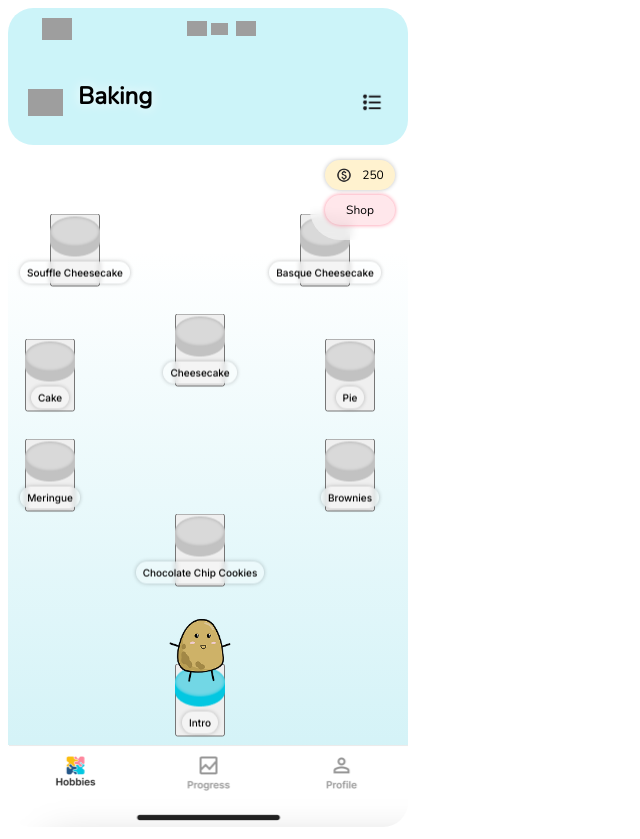
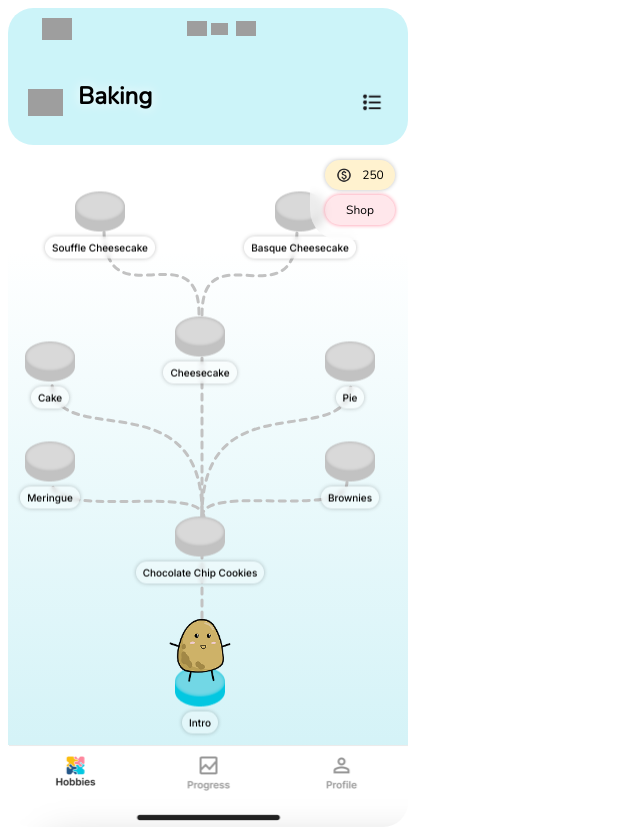
Before and after one commit to jocelyn-chen/cis5120-final-project, a React (Vite) app in the folder moz-todo-react/: page /baking in a window 1280 px wide. Shown: the whole page, without its empty margins (0-640 px from the left). Built offline with nearby package versions, Linux system fonts and the light colour scheme; grey boxes are pictures that could not be loaded.

Commit message:
add roadmap vectors

```diff
--- a/moz-todo-react/src/Baking.jsx
+++ b/moz-todo-react/src/Baking.jsx
@@ -80,11 +80,51 @@ const ShopSection = () => {
 const Roadmap = () => {
     return (
         <div className={styles.bakingBackground}>
+            {/* chocolate chip cookies to cake */}
+            <svg xmlns="http://www.w3.org/2000/svg" width="154" height="135" viewBox="0 0 154 135" fill="none"
+            style={{position:"absolute",left:"50px", top:"380px"}}>
+                <path d="M152 133C152 -3.88764 2 73.633 2 2" stroke="#C2C2C2" strokeWidth="3" strokeMiterlimit="2.3662" strokeLinecap="round" strokeLinejoin="round" strokeDasharray="6 6"/>
+            </svg>
+            {/* chocolate chip cookies to pie */}
+            <svg xmlns="http://www.w3.org/2000/svg" width="153" height="138" viewBox="0 0 153 138" fill="none"
+            style={{position:"absolute",left:"200px", top:"380px"}}>
+                <path d="M2 136C2 -4.02247 151 75.2734 151 2" stroke="#C2C2C2" stroke-width="3" stroke-miterlimit="2.3662" stroke-linecap="round" stroke-linejoin="round" stroke-dasharray="6 6"/>
+            </svg>
+            {/* intro to chocolate chip cookies */}
+            <svg xmlns="http://www.w3.org/2000/svg" width="4" height="152" viewBox="0 0 4 152" fill="none"
+            style={{position:"absolute",left:"200px", top:"540px"}}>
+                <path d="M2 150V2" stroke="#C2C2C2" stroke-width="3" stroke-linecap="round" stroke-linejoin="round" stroke-dasharray="6 6"/>
+            </svg>
+            {/* chocolate chip cookies to meringue */}
+            <svg xmlns="http://www.w3.org/2000/svg" width="156" height="40" viewBox="0 0 156 40" fill="none"
+            style={{position:"absolute",left:"50px", top:"480px"}}>
+                <path d="M154 38C154 2 2.00002 41.8769 2 2" stroke="#C2C2C2" stroke-width="3" stroke-miterlimit="2.3662" stroke-linecap="round" stroke-linejoin="round" stroke-dasharray="6 6"/>
+            </svg>
+            {/* chocolate chip cookies to brownies */}
+            <svg xmlns="http://www.w3.org/2000/svg" width="149" height="39" viewBox="0 0 149 39" fill="none"
+            style={{position:"absolute",left:"200px", top:"480px"}}>
+                <path d="M2 37C2 2 147 40.7692 147 2" stroke="#C2C2C2" stroke-width="3" stroke-miterlimit="2.3662" stroke-linecap="round" stroke-linejoin="round" stroke-dasharray="6 6"/>
+            </svg>
+            {/* chocolate chip cookies to cheesecake */}
+            <svg xmlns="http://www.w3.org/2000/svg" width="4" height="172" viewBox="0 0 4 172" fill="none"
+            style={{position:"absolute",left:"200px", top:"350px"}}>
+                <path d="M2 170V2" stroke="#C2C2C2" stroke-width="3" stroke-miterlimit="2.3662" stroke-linecap="round" stroke-linejoin="round" stroke-dasharray="6 6"/>
+            </svg>
+            {/* cheesecake to souffle cheesecake */}
+            <svg xmlns="http://www.w3.org/2000/svg" width="99" height="89" viewBox="0 0 99 89" fill="none"
+            style={{position:"absolute",left:"102px", top:"227px"}}>
+                <path d="M97 87C97 2 2.00001 96.1538 2 2" stroke="#C2C2C2" stroke-width="3" stroke-miterlimit="2.3662" stroke-linecap="round" stroke-linejoin="round" stroke-dasharray="6 6"/>
+            </svg>
+            {/* cheesecake to basque cheesecake */}
+            <svg xmlns="http://www.w3.org/2000/svg" width="99" height="90" viewBox="0 0 99 90" fill="none"
+            style={{position:"absolute",left:"200", top:"227px"}}>
+                <path d="M2 88C2 2 97 97.2615 97 2" stroke="#C2C2C2" stroke-width="3" stroke-miterlimit="2.3662" stroke-linecap="round" stroke-linejoin="round" stroke-dasharray="6 6"/>
+            </svg>
             <RoadmapIcon title="Intro" color="cyan" style={{ top: '700px', left: '200px' }}/>
             <RoadmapIcon title="Chocolate Chip Cookies" color="grey" style={{ top: '550px', left: '200px' }}/>
             <RoadmapIcon title="Cheesecake" color="grey" style={{ top: '350px', left: '200px' }}/>
-            <RoadmapIcon title="Basque Cheesecake" color="grey" style={{ top: '250px', left: '325px' }}/>
-            <RoadmapIcon title="Souffle Cheesecake" color="grey" style={{ top: '250px', left: '75px' }}/>
+            <RoadmapIcon title="Basque Cheesecake" color="grey" style={{ top: '225px', left: '300px' }}/>
+            <RoadmapIcon title="Souffle Cheesecake" color="grey" style={{ top: '225px', left: '100px' }}/>
             <RoadmapIcon title="Meringue" color="grey" style={{ top: '475px', left: '50px' }}/>
             <RoadmapIcon title="Cake" color="grey" style={{ top: '375px', left: '50px' }}/>
             <RoadmapIcon title="Pie" color="grey" style={{ top: '375px', left: '350px' }}/>
--- a/moz-todo-react/src/Baking.module.css
+++ b/moz-todo-react/src/Baking.module.css
@@ -98,6 +98,9 @@
     transform: translate(-50%, -50%);
 
     gap: 5px;
+
+    border: none;
+    background: none;
 }
 
 .potato{
@@ -183,135 +186,3 @@
     height: 30px;
     border: none;
   }
-
-  /* Base styling */
-.popup-container {
-    font-family: Inter;
-  }
-
-  /* Popup trigger button */
-  .open-popup-btn {
-    background-color: #ff85a2;
-    color: white;
-    border: none;
-    padding: 12px 24px;
-    border-radius: 25px;
-    font-size: 16px;
-    cursor: pointer;
-    margin: 40px;
-    box-shadow: 0 4px 8px rgba(0, 0, 0, 0.1);
-    transition: all 0.3s ease;
-  }
-
-  .open-popup-btn:hover {
-    background-color: #ff6b8e;
-    transform: translateY(-2px);
-    box-shadow: 0 6px 12px rgba(0, 0, 0, 0.15);
-  }
-
-  /* Overlay background */
-  .overlay {
-    position: fixed;
-    top: 0;
-    left: 0;
-    width: 100%;
-    height: 100%;
-    background-color: rgba(0, 0, 0, 0.5);
-    display: flex;
-    justify-content: center;
-    align-items: center;
-    z-index: 1000;
-    backdrop-filter: blur(5px);
-    animation: fadeIn 0.3s ease-out;
-  }
-
-  /* Popup styling */
-  .popup {
-    background-color: white;
-    width: 90%;
-    max-width: 400px;
-    border-radius: 15px;
-    overflow: hidden;
-    box-shadow: 0 10px 30px rgba(0, 0, 0, 0.2);
-    animation: slideUp 0.4s ease-out forwards;
-  }
-
-  .popupheader {
-    background-color: #73d0ff;
-    color: white;
-    padding: 20px;
-    text-align: center;
-    position: relative;
-  }
-
-  .popuptitle {
-    margin: 0;
-    font-size: 24px;
-  }
-
-  .close-btn {
-    position: absolute;
-    right: 15px;
-    top: 15px;
-    background: transparent;
-    border: none;
-    color: white;
-    font-size: 20px;
-    cursor: pointer;
-    height: 30px;
-    width: 30px;
-    display: flex;
-    align-items: center;
-    justify-content: center;
-    border-radius: 50%;
-    transition: all 0.2s;
-  }
-
-  .close-btn:hover {
-    background-color: rgba(255, 255, 255, 0.2);
-  }
-
-  .popupcontent {
-    padding: 25px;
-  }
-
-  .popuptext {
-    margin-bottom: 20px;
-    line-height: 1.5;
-    color: #555;
-  }
-
-  .popupbutton {
-    background-color: #ff85a2;
-    color: white;
-    border: none;
-    padding: 12px 24px;
-    border-radius: 25px;
-    font-size: 16px;
-    cursor: pointer;
-    width: 100%;
-    transition: all 0.3s ease;
-  }
-
-  .popupbutton:hover {
-    background-color: #ff6b8e;
-    transform: translateY(-2px);
-    box-shadow: 0 4px 8px rgba(0, 0, 0, 0.1);
-  }
-
-  /* Animations */
-  @keyframes fadeIn {
-    from { opacity: 0; }
-    to { opacity: 1; }
-  }
-
-  @keyframes slideUp {
-    from {
-      opacity: 0;
-      transform: translateY(50px);
-    }
-    to {
-      opacity: 1;
-      transform: translateY(0);
-    }
-  }
--- a/moz-todo-react/src/Popup.jsx
+++ b/moz-todo-react/src/Popup.jsx
@@ -15,9 +15,10 @@ const Popup = ({isOpen, onClose, moduleName, moduleURL}) => {
         console.log("navigating to module page!");
     };
 
+
     const handleOverlayClick = (e) => {
         if (e.target.className === 'overlay') {
-        closePopup();
+            onClose();
         }
     };
 
```
